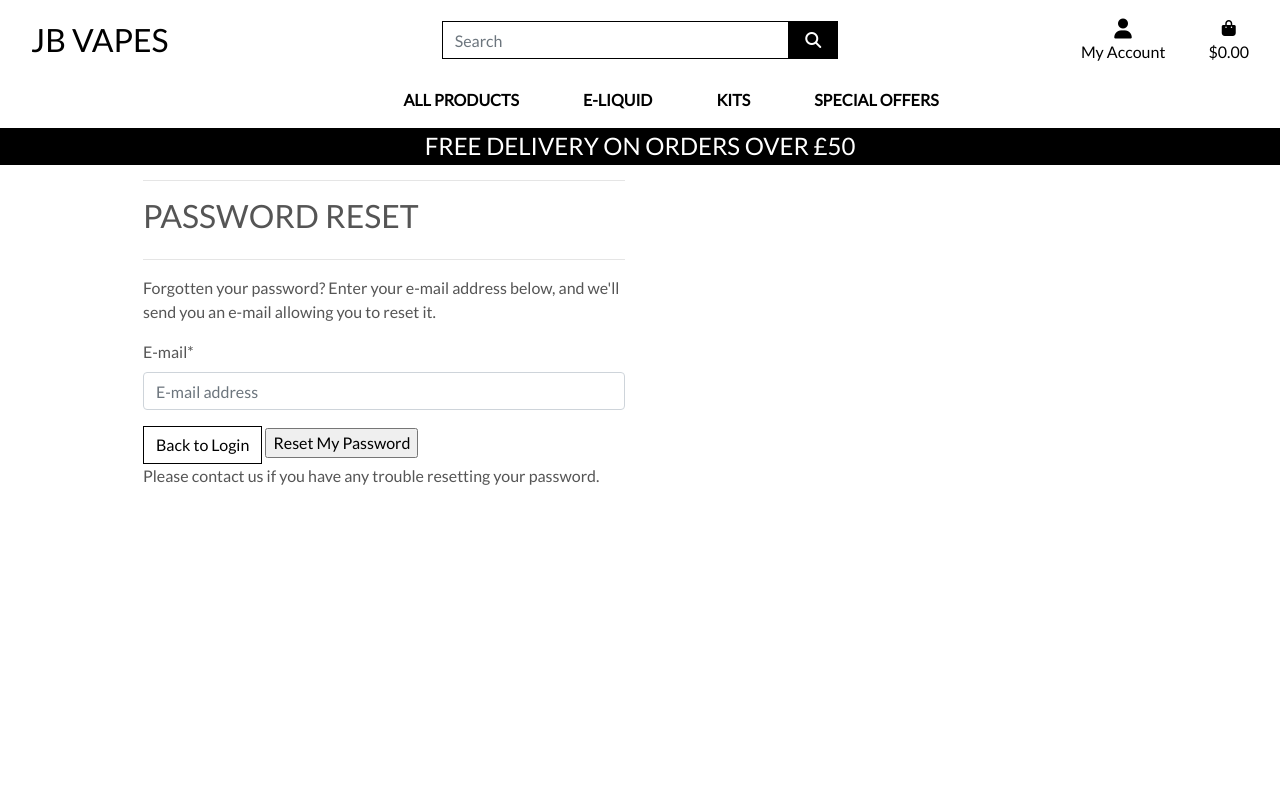
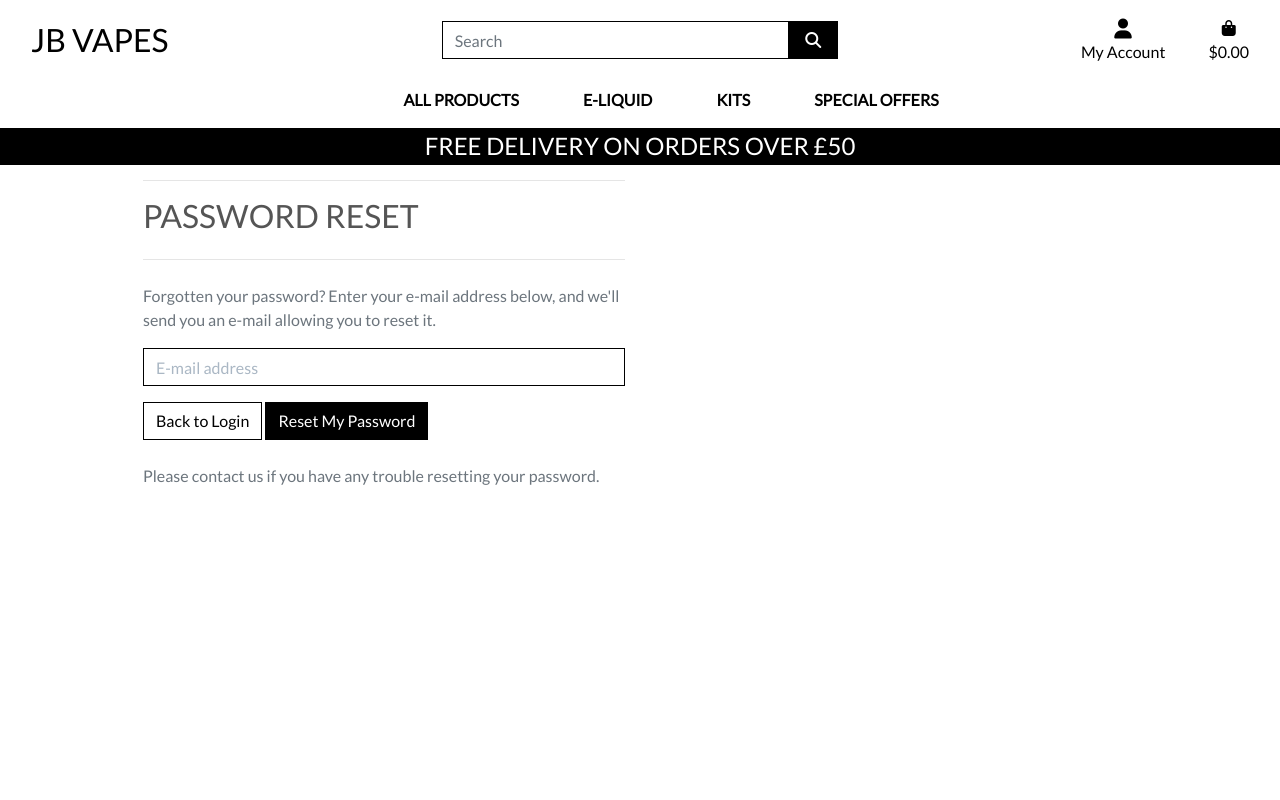
Before and after one commit to JBlackburn94/projectFourDjango, a Django app: page /accounts/password/reset/ in a window 1280 px wide. Run offline with Django 3.2, Linux system fonts and the light colour scheme; some libraries are stand-ins or nearby versions.

Commit message:
allauth css added

```diff
--- a/static/css/base.css
+++ b/static/css/base.css
@@ -179,6 +179,60 @@ a.category-badge > span.badge:hover {
   }
 }
 
+/* Allauth form formatting */
+
+.allauth-form-inner-content p {
+    margin-top: 1.5rem; /* mt-4 */
+    color: #6c757d; /* text-secondary */
+}
+
+.allauth-form-inner-content input {
+    border-color: #000;
+    border-radius: 0;
+}
+
+.allauth-form-inner-content label:not([for='id_remember']) {
+    display: none;
+}
+
+.allauth-form-inner-content input::placeholder {
+    color: #aab7c4;
+}
+
+.allauth-form-inner-content button,
+.allauth-form-inner-content input[type='submit'] {
+	/* btn */
+	display: inline-block;
+    font-weight: 400;
+    color: #fff;
+    text-align: center;
+    vertical-align: middle;
+    -webkit-user-select: none;
+    -moz-user-select: none;
+    -ms-user-select: none;
+    user-select: none;
+    background-color: #000;
+    border: 1px solid #000;
+    padding: .375rem .75rem;
+    font-size: 1rem;
+    line-height: 1.5;
+    border-radius: 0;
+
+    /* standard bootstrap btn transitions */
+    transition: color .15s ease-in-out,background-color .15s ease-in-out,border-color .15s ease-in-out,box-shadow .15s ease-in-out;
+}
+
+.allauth-form-inner-content button:hover,
+.allauth-form-inner-content input[type='submit']:hover {
+	color: #fff;
+    background-color: #222;
+    border-color: #222;
+}
+
+.allauth-form-inner-content a {
+	color: #17a2b8; /* text-info */
+}
+
 /* fixed top navbar only on medium and up */
 @media (min-width: 992px) {
     .fixed-top-desktop-only {
```
